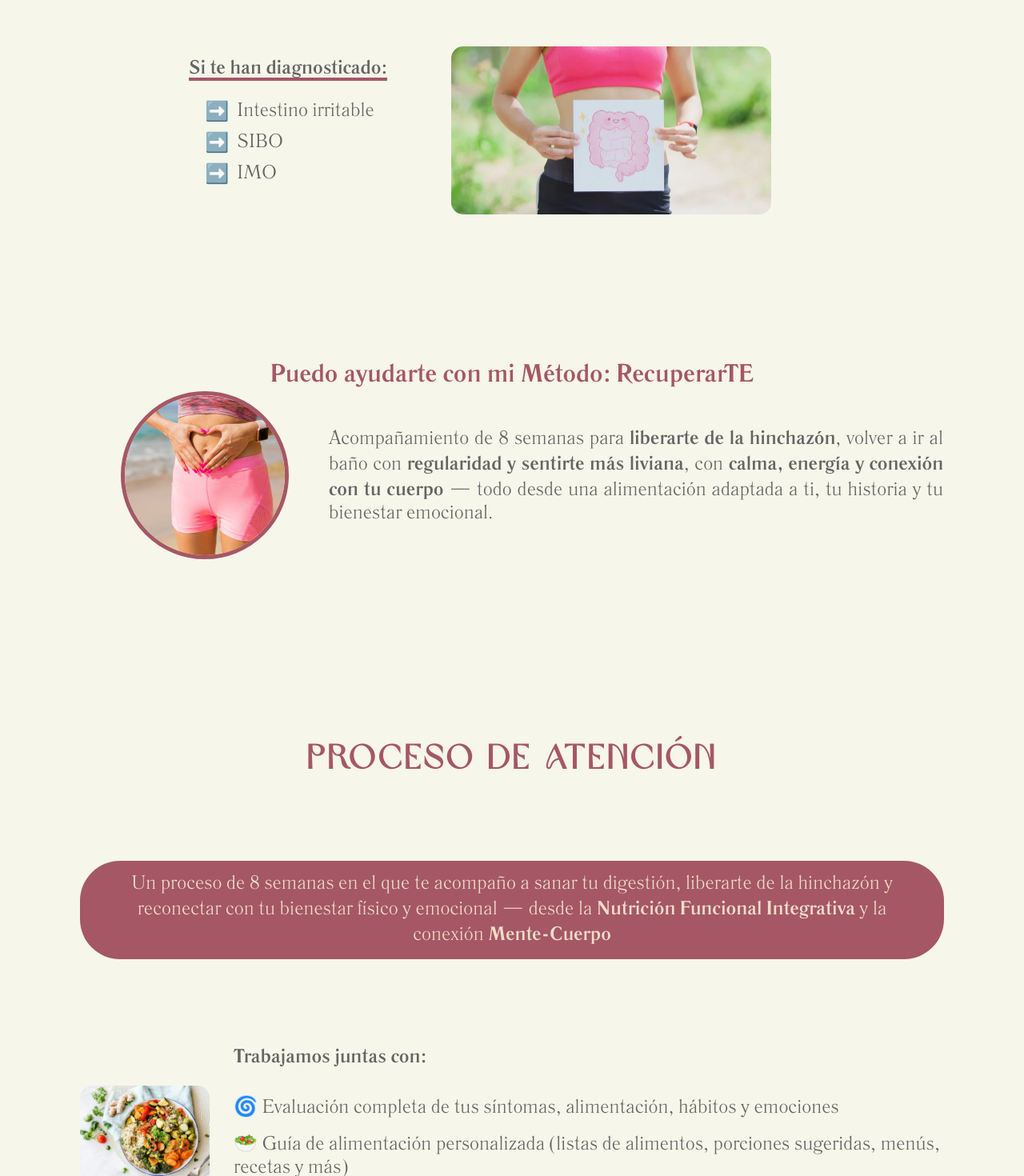
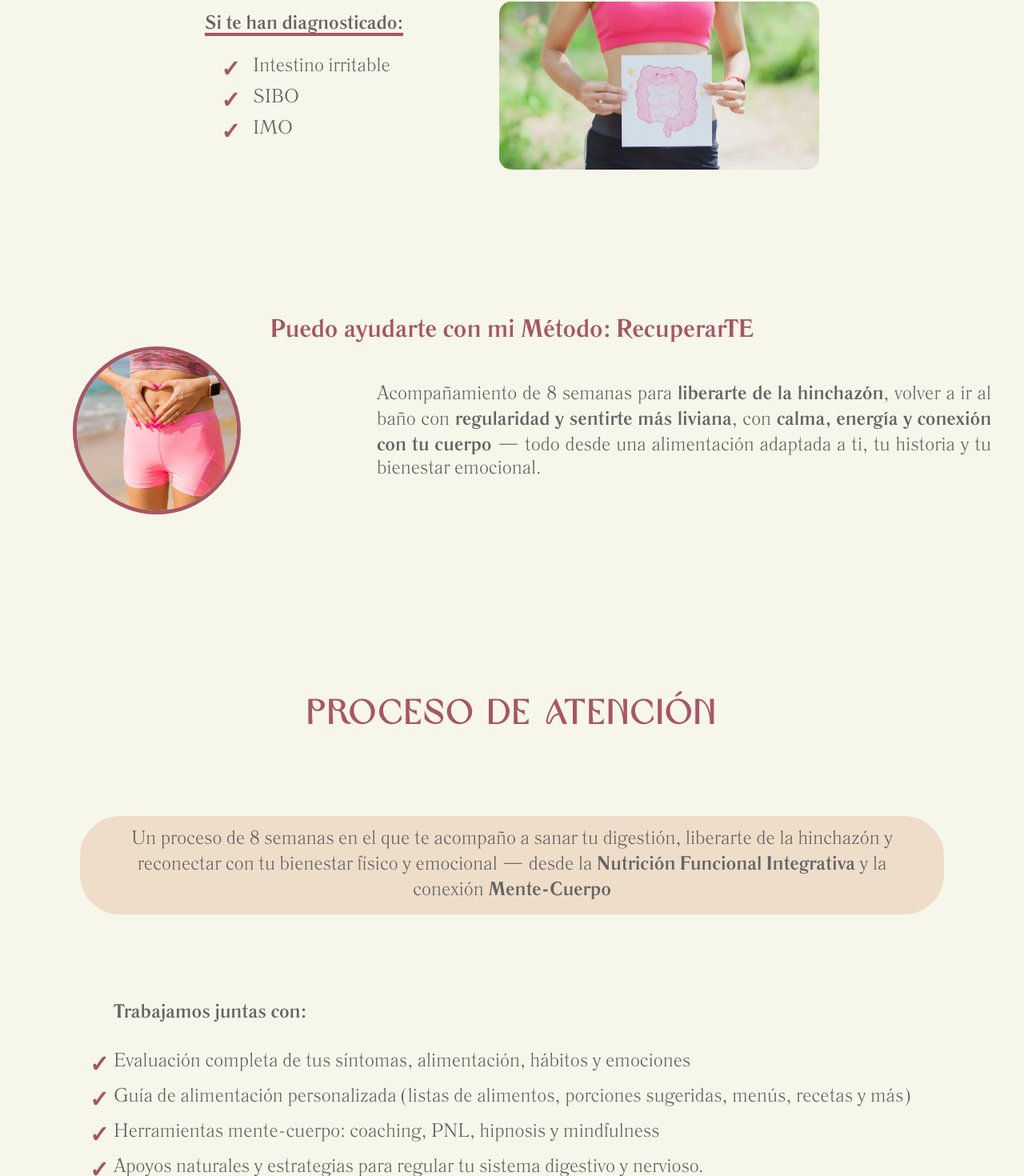
Before and after one commit to KurtGuardia/balance, a React (Create React App) app: page / in a window 1280 px wide. Shown: the part 4714-6184 px from the top of the page at 80% size. Built offline with nearby package versions, Linux system fonts and the light colour scheme.

Commit message:
feat(general): Several client's comments and animation

```diff
--- a/src/components/Contact.jsx
+++ b/src/components/Contact.jsx
@@ -1,12 +1,27 @@
 import '../styles/contact.scss'
 import FB from '../imgs/facebook.png'
+import { motion } from 'framer-motion'
 import IG from '../imgs/instagram.png'
 import LinkedIn from '../imgs/linkedin.png'
 
+const motionProps = {
+  initial: { opacity: 0 },
+  whileInView: { opacity: 1 },
+  viewport: { once: true },
+  transition: {
+    duration: 0.5,
+    ease: 'easeIn',
+    delay: 0.5,
+  },
+}
+
 export default function Contact() {
-
   return (
-    <div className='contact' id='contact'>
+    <motion.div
+      {...motionProps}
+      className='contact'
+      id='contact'
+    >
       <a
         href='https://www.facebook.com/profile.php?id=61559428017197'
         className='contact_social-media'
@@ -31,6 +46,6 @@ export default function Contact() {
       >
         <img src={LinkedIn} alt='LinkedIn logo' />
       </a>
-    </div>
+    </motion.div>
   )
 }
--- a/src/components/Landing.jsx
+++ b/src/components/Landing.jsx
@@ -40,11 +40,12 @@ export default function Landing() {
     },
   }
 
-  const currentDate = new Date()
-  const month = currentDate.toLocaleString('default', {
+  const lastMonthDate = new Date()
+  lastMonthDate.setMonth(lastMonthDate.getMonth() - 1)
+  const month = lastMonthDate.toLocaleString('default', {
     month: 'long',
   })
-  const year = currentDate.getFullYear()
+  const year = lastMonthDate.getFullYear()
 
   return (
     <div className='landing' id='top'>
--- a/src/components/Process.jsx
+++ b/src/components/Process.jsx
@@ -1,15 +1,27 @@
-import React from 'react'
 import '../styles/process.scss'
 import { motion } from 'framer-motion'
-import img from '../imgs/plato.jpg'
 
 const hoverAnimation = {
   whileHover: { y: '-3px' },
 }
+const motionProps = {
+  initial: { opacity: 0 },
+  whileInView: { opacity: 1 },
+  viewport: { once: true },
+  transition: {
+    duration: 0.5,
+    ease: 'easeIn',
+    delay: 0.5,
+  },
+}
 
 export default function Process() {
   return (
-    <div className='process' id='process'>
+    <motion.div
+      {...motionProps}
+      className='process'
+      id='process'
+    >
       <h2>Proceso de atención</h2>
       <p className='pill'>
         Un proceso de 8 semanas en el que te acompaño a
@@ -20,10 +32,10 @@ export default function Process() {
       </p>
 
       <div className='process_content'>
-        <img
+        {/* <img
           src={img}
           alt='Delicioso y nutritivo plato de muestra'
-        />
+        /> */}
         <span>
           <h4>Trabajamos juntas con:</h4>
           <ul className='process_list'>
@@ -31,43 +43,43 @@ export default function Process() {
               className='process_list-item'
               {...hoverAnimation}
             >
-              🌀 Evaluación completa de tus síntomas,
+              Evaluación completa de tus síntomas,
               alimentación, hábitos y emociones
             </motion.li>
             <motion.li
               className='process_list-item'
               {...hoverAnimation}
             >
-              🥗 Guía de alimentación personalizada (listas
-              de alimentos, porciones sugeridas, menús,
-              recetas y más)
+              Guía de alimentación personalizada (listas de
+              alimentos, porciones sugeridas, menús, recetas
+              y más)
             </motion.li>
             <motion.li
               className='process_list-item'
               {...hoverAnimation}
             >
-              🧠 Herramientas mente-cuerpo: coaching, PNL,
+              Herramientas mente-cuerpo: coaching, PNL,
               hipnosis y mindfulness
             </motion.li>
             <motion.li
               className='process_list-item'
               {...hoverAnimation}
             >
-              🌿 Apoyos naturales y estrategias para regular
-              tu sistema digestivo y nervioso.
+              Apoyos naturales y estrategias para regular tu
+              sistema digestivo y nervioso.
             </motion.li>
             <motion.li
               className='process_list-item'
               {...hoverAnimation}
             >
-              💬 Seguimiento semanal y acompañamiento por
+              Seguimiento semanal y acompañamiento por
               WhatsApp.
             </motion.li>
             <motion.li
               className='process_list-item'
               {...hoverAnimation}
             >
-              📘 Materiales prácticos: guías, meditaciones y
+              Materiales prácticos: guías, meditaciones y
               ejercicios.
             </motion.li>
           </ul>
@@ -80,27 +92,20 @@ export default function Process() {
           conversamos sobre tu caso y te cuento cómo podemos
           trabajar juntas.
         </span>
-        <motion.a
-          whileHover={{
-            color: '#eeddc9',
-            transition: {
-              duration: 0.25,
-              ease: 'easeInOut',
-            },
-          }}
+        <a
           href='https://wa.me/34634150027?text=Hola Victoria,%20me%20interesa%20el%20servicio%20de%20nutrición%20integrativa%20que%20ofreces,%20quisiera%20agendar%20una%20valoración%20gratuita,%20por favor:'
           target='_blank'
           rel='noreferrer'
           title='Click y envíame un mensaje en Whatsapp'
-          className='conctact_options-whatsapp pill'
+          className='conctact_options-whatsapp pill pill_cta'
         >
           Agenda aquí tu llamada de valoración
-        </motion.a>{' '}
+        </a>{' '}
         <span>
           Es un espacio para resolver tus dudas y conocer tu
           caso🌷
         </span>
       </div>
-    </div>
+    </motion.div>
   )
 }
--- a/src/components/Products.jsx
+++ b/src/components/Products.jsx
@@ -2,9 +2,24 @@ import '../styles/products.scss'
 import { motion } from 'framer-motion'
 import img from '../imgs/alimentacion.jpeg'
 
+const motionProps = {
+  initial: { opacity: 0 },
+  whileInView: { opacity: 1 },
+  viewport: { once: true },
+  transition: {
+    duration: 0.5,
+    ease: 'easeIn',
+    delay: 0.5,
+  },
+}
+
 const Products = () => {
   return (
-    <div className='products' id='products'>
+    <motion.div
+      {...motionProps}
+      className='products'
+      id='products'
+    >
       <h2 className='products_title'>Productos</h2>
       <div className='products_content'>
         <p className='products_text'>
@@ -53,7 +68,7 @@ const Products = () => {
           alt='Portada de Alimentación que te cuida por Victoria Espada.'
         />
       </div>
-    </div>
+    </motion.div>
   )
 }
 
--- a/src/components/Services.jsx
+++ b/src/components/Services.jsx
@@ -8,9 +8,24 @@ const hoverAnimation = {
   whileHover: { y: '-3px' },
 }
 
+const motionProps = {
+  initial: { opacity: 0 },
+  whileInView: { opacity: 1 },
+  viewport: { once: true },
+  transition: {
+    duration: 0.5,
+    ease: 'easeIn',
+    delay: 0.5,
+  },
+}
+
 export default function Services() {
   return (
-    <div className='services' id='services'>
+    <motion.div
+      {...motionProps}
+      className='services'
+      id='services'
+    >
       <h2>En que puedo ayudarte:</h2>
       <div className='pill pill_wide'>
         Salud digestiva y Microbiota
@@ -101,6 +116,6 @@ export default function Services() {
           historia y tu bienestar emocional.
         </p>
       </div>
-    </div>
+    </motion.div>
   )
 }
--- a/src/styles/process.scss
+++ b/src/styles/process.scss
@@ -26,11 +26,14 @@
       position: relative;
       margin: 15px 0;
 
-      // &:before {
-      //   content: '➡️';
-      //   position: absolute;
-      //   left: -20px;
-      // }
+      &:before {
+        content: '✓';
+        position: absolute;
+        left: -30px;
+        color: $cta-color;
+        font-size: 1.2em;
+        font-weight: bold;
+      }
     }
   }
 
--- a/src/styles/services.scss
+++ b/src/styles/services.scss
@@ -7,6 +7,7 @@
 
   &_item {
     @include flex;
+    gap: 120px;
 
     p {
       width: 60%;
@@ -40,9 +41,12 @@
       margin: 10px 0;
 
       &:before {
-        content: '➡️';
+        content: '✓';
         position: absolute;
         left: -20px;
+        color: $cta-color;
+        font-size: 1.2em;
+        font-weight: bold;
       }
     }
   }
@@ -59,7 +63,7 @@
     border-radius: 15px;
     width: 400px;
     height: auto;
-    margin: 50px 80px;
+    margin: 50px 0;
 
     &--rounded {
       border-radius: 50%;
--- a/src/styles/shared.scss
+++ b/src/styles/shared.scss
@@ -82,8 +82,7 @@ body {
   & .pill {
     display: inline-block;
     padding: 15px 35px;
-    background-color: $cta-color;
-    color: $beige;
+    background-color: $beige;
     border-radius: 50px;
     text-align: center;
 
@@ -92,7 +91,19 @@ body {
     }
 
     &_wide {
-      width: 80%;
+      width: 70%;
+    }
+
+    &_cta {
+      background-color: $cta-color;
+      color: $beige;
+      transition: all 0.3s ease-in-out;
+
+      &:hover {
+        // background-color: darken($cta-color, 5%);
+        background-color: $primary-color;
+        color: $white;
+      }
     }
   }
 }
```
Also changed, not shown: src/components/Integrativa.jsx (+2 -6 lines), src/imgs/digestion.webp.
